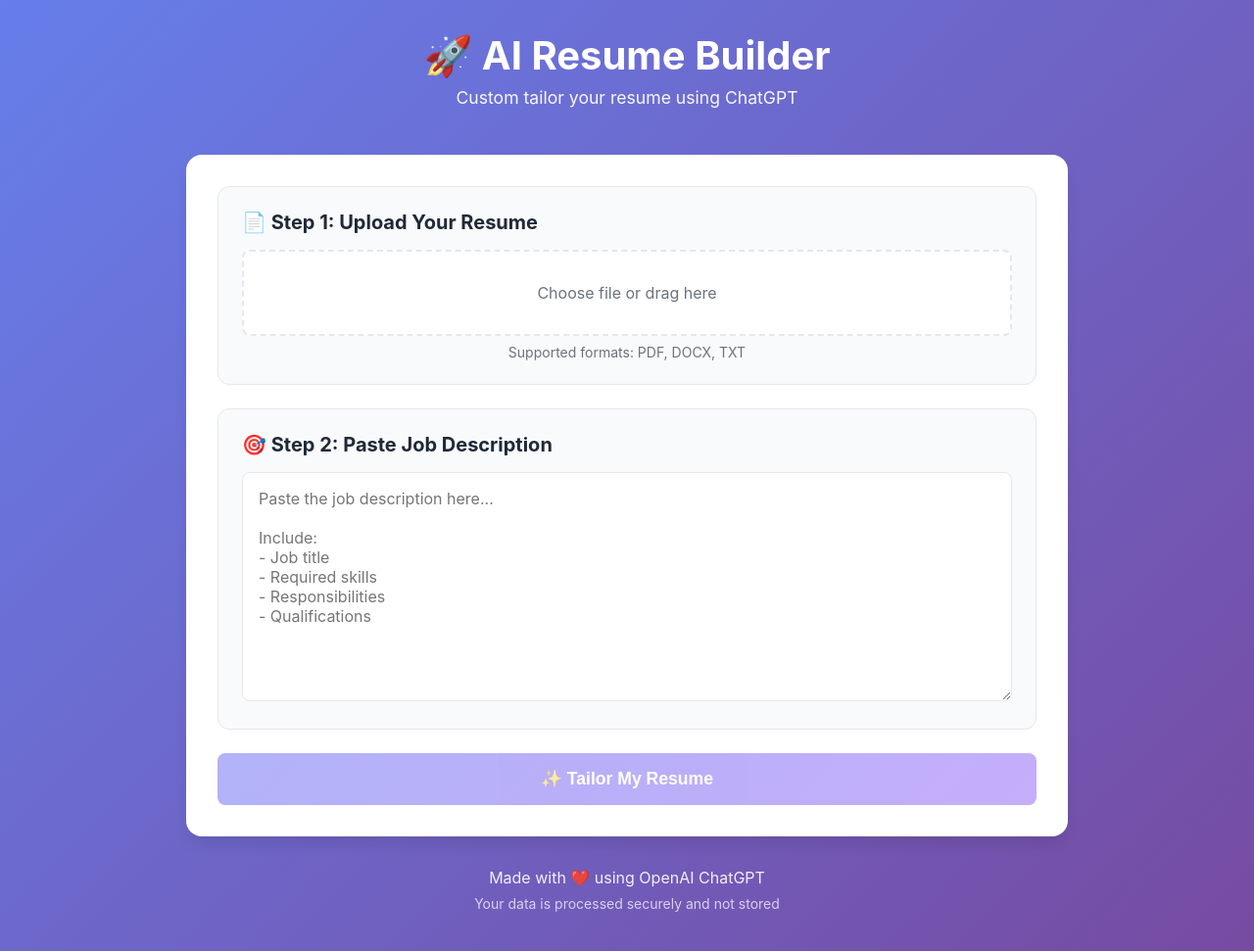
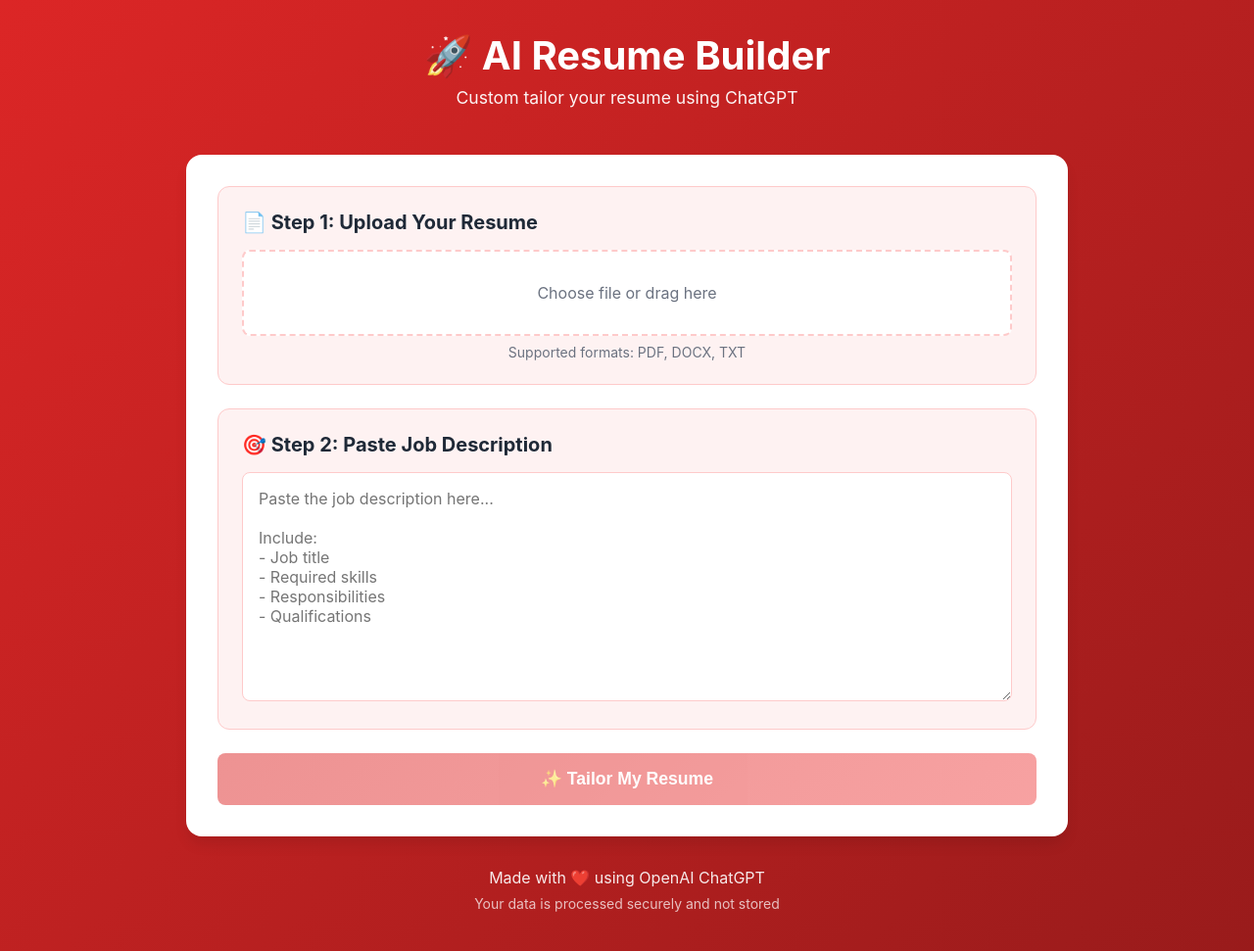
Before and after one commit to elevnai/ai-resume-builder, a Flask app: page / in a window 1280 px wide. Shown: the whole page at 98% size. Run offline with Flask 3, Linux system fonts and the light colour scheme; some libraries are stand-ins or nearby versions.

Commit message:
Changed theme to red 🔴

```diff
--- a/static/css/style.css
+++ b/static/css/style.css
@@ -5,16 +5,16 @@
 }
 
 :root {
-    --primary-color: #6366f1;
-    --primary-hover: #4f46e5;
-    --secondary-color: #8b5cf6;
+    --primary-color: #dc2626;
+    --primary-hover: #b91c1c;
+    --secondary-color: #ef4444;
     --success-color: #10b981;
-    --error-color: #ef4444;
+    --error-color: #dc2626;
     --text-dark: #1f2937;
     --text-light: #6b7280;
-    --bg-light: #f9fafb;
+    --bg-light: #fef2f2;
     --bg-white: #ffffff;
-    --border-color: #e5e7eb;
+    --border-color: #fecaca;
     --shadow-sm: 0 1px 2px 0 rgba(0, 0, 0, 0.05);
     --shadow-md: 0 4px 6px -1px rgba(0, 0, 0, 0.1);
     --shadow-lg: 0 10px 15px -3px rgba(0, 0, 0, 0.1);
@@ -22,7 +22,7 @@
 
 body {
     font-family: -apple-system, BlinkMacSystemFont, 'Segoe UI', Roboto, 'Helvetica Neue', Arial, sans-serif;
-    background: linear-gradient(135deg, #667eea 0%, #764ba2 100%);
+    background: linear-gradient(135deg, #dc2626 0%, #991b1b 100%);
     min-height: 100vh;
     padding: 2rem 1rem;
     color: var(--text-dark);
@@ -93,12 +93,12 @@ main {
 
 .file-upload-label:hover {
     border-color: var(--primary-color);
-    background: #f0f9ff;
+    background: #fef2f2;
 }
 
 .file-upload-label.drag-over {
     border-color: var(--primary-color);
-    background: #f0f9ff;
+    background: #fef2f2;
     transform: scale(1.02);
 }
 
@@ -129,7 +129,7 @@ textarea {
 textarea:focus {
     outline: none;
     border-color: var(--primary-color);
-    box-shadow: 0 0 0 3px rgba(99, 102, 241, 0.1);
+    box-shadow: 0 0 0 3px rgba(220, 38, 38, 0.1);
 }
 
 /* Button Styles */
@@ -305,7 +305,6 @@ footer p {
     }
 }
 
-
 /* Additional styles for formatted resume output */
 .resume-output h3.section-header {
     font-size: 1rem;
```
